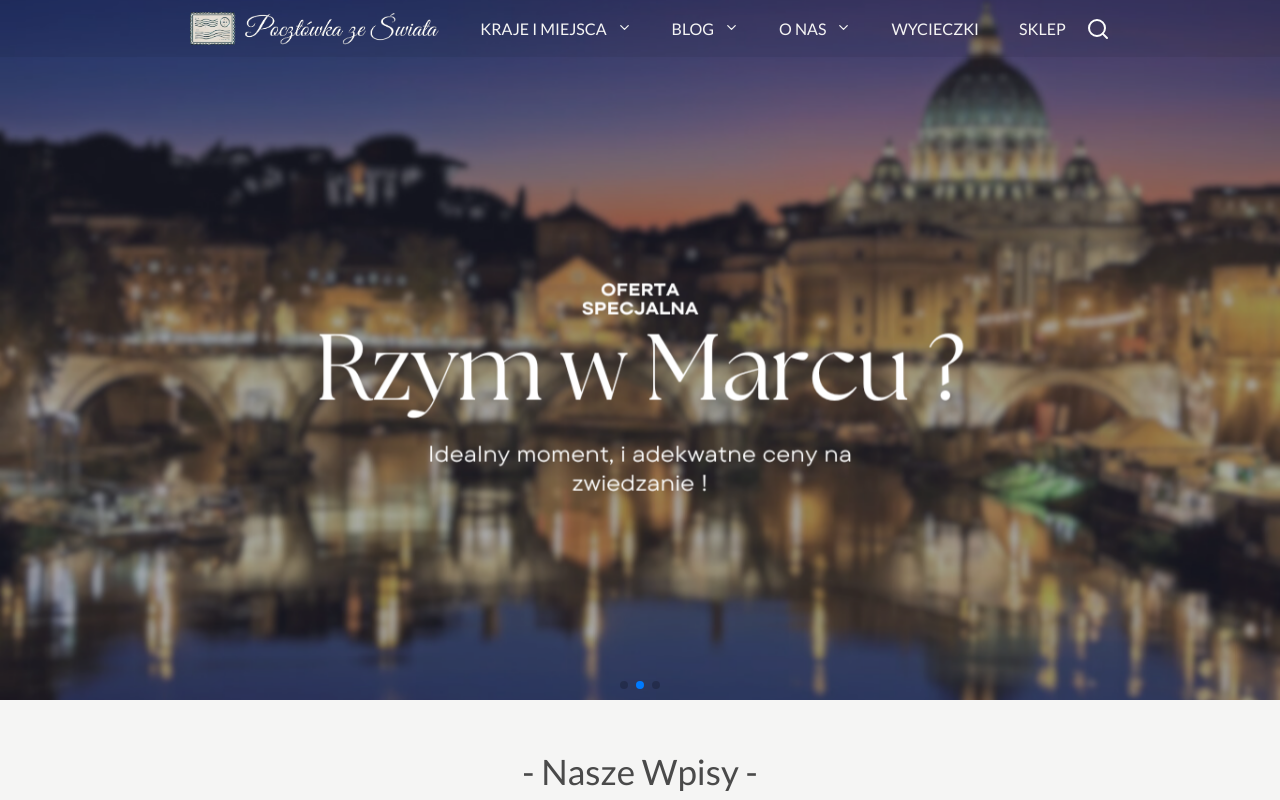
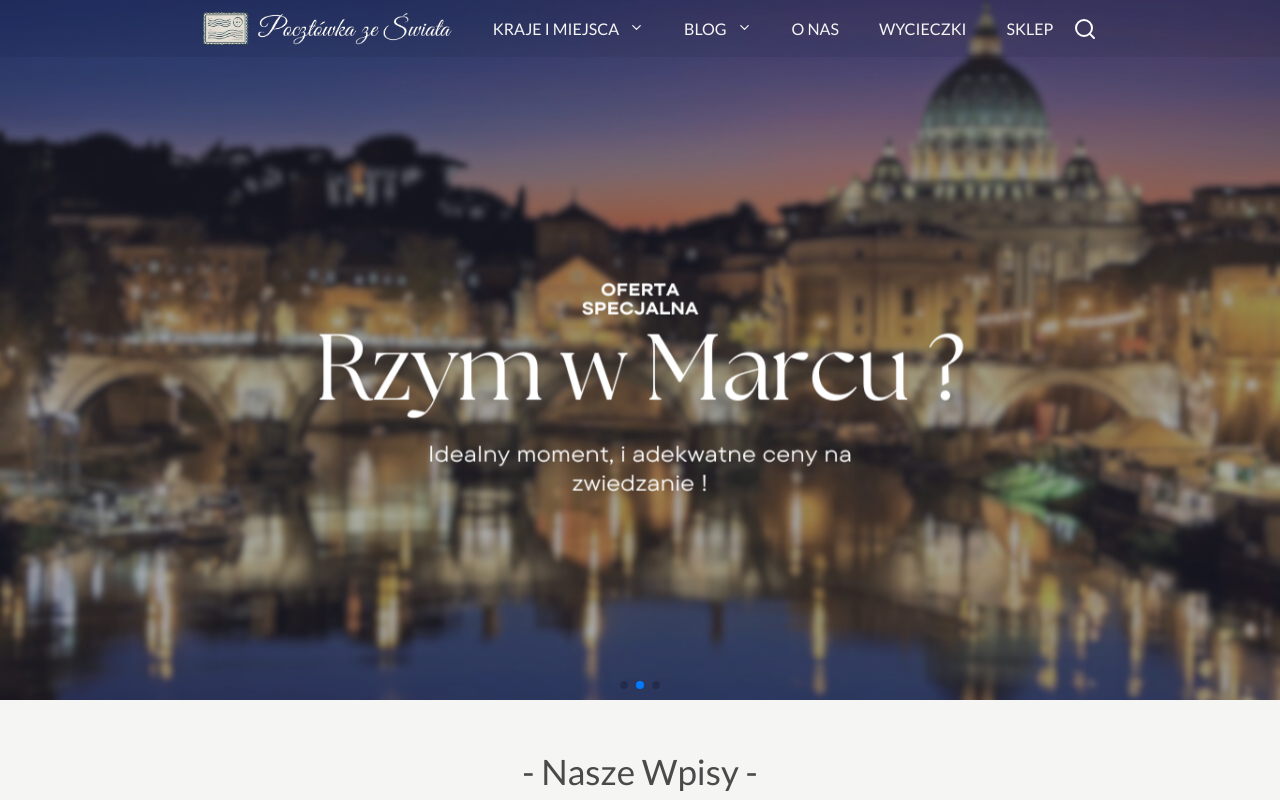
Before and after one commit to bartoszsmorawski/travel__blog, a Vue app: page / in a window 1280 px wide. Shown: the top 800 px of the page. Built offline with nearby package versions, Linux system fonts and the light colour scheme.

Commit message:
Deleted in Navbar submenu

```diff
--- a/src/components/molecules/DesktopMenu.vue
+++ b/src/components/molecules/DesktopMenu.vue
@@ -50,21 +50,7 @@
           <li><a href="#">Sprzęt w podróży</a></li>
         </ul>
       </li>
-      <li class="has-submenu">
-        <span>O NAS
-          <div class="chevronDownUp">
-            <ChevronDown class="down" color="#F5F5F4" :size="15" />
-            <ChevronUp class="up" color="#F5F5F4" :size="15" />
-          </div>
-        </span>
-        <ul class="submenu">
-          <li><a href="#">Kontakt</a></li>
-          <li><a href="#">Wspópraca</a></li>
-          <li><a href="#">Nasz YouTube</a></li>
-          <li><a href="#">O nas</a></li>
-          <li><a href="#">Nasze linki</a></li>
-        </ul>
-      </li>
+      <li> <router-link to="/onas">O NAS</router-link> </li>
       <li> <router-link to="/wycieczki">WYCIECZKI </router-link></li>
       <li> <router-link to="/sklep">SKLEP </router-link></li>
       <li>
@@ -81,10 +67,10 @@ import SearchInput from './SearchInput.vue';
 
 defineProps({
   backgroundgcColor: {
-        type: String,
-        default: "#00000010"
-    },
-})
+    type: String,
+    default: "#00000010"
+  },
+});
 </script>
 <style scoped>
 nav {
```
